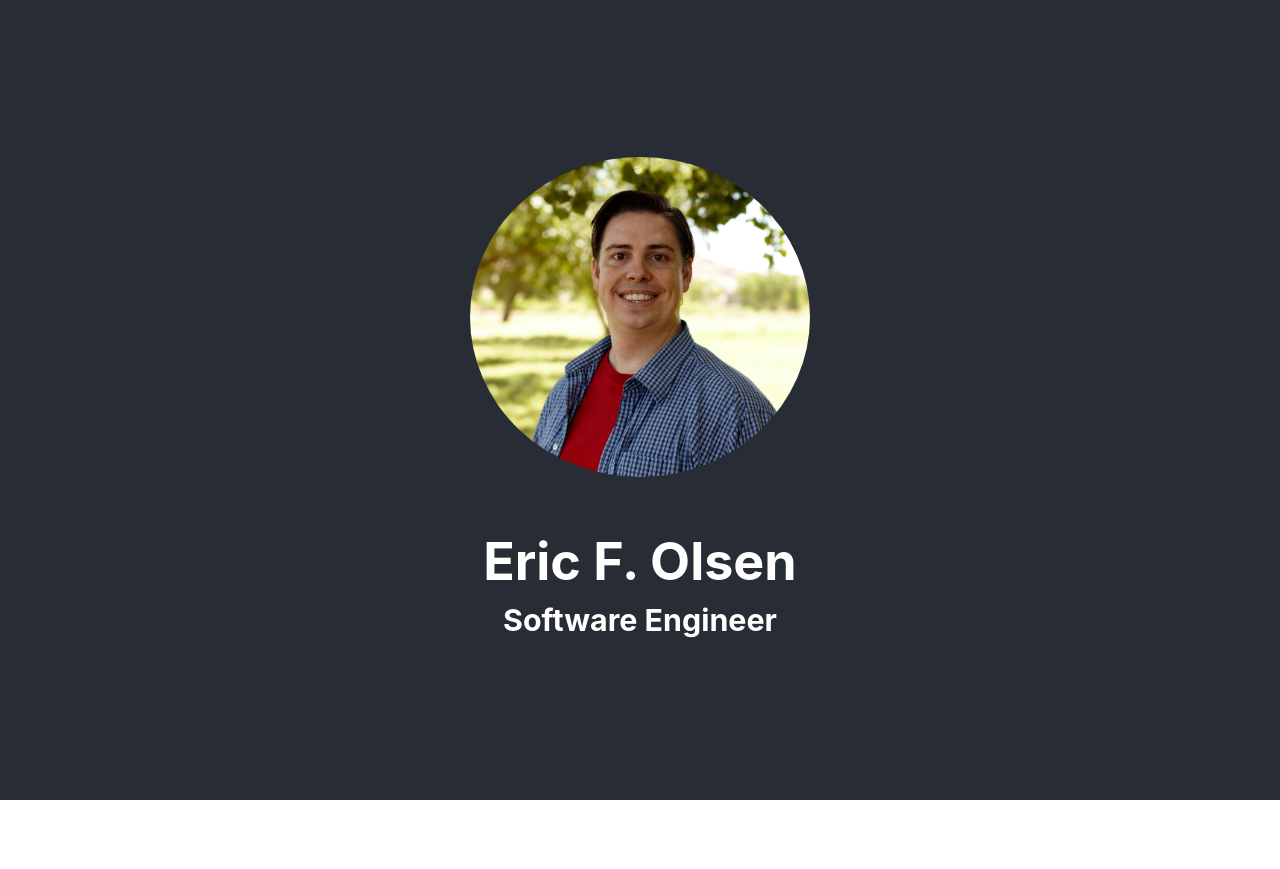
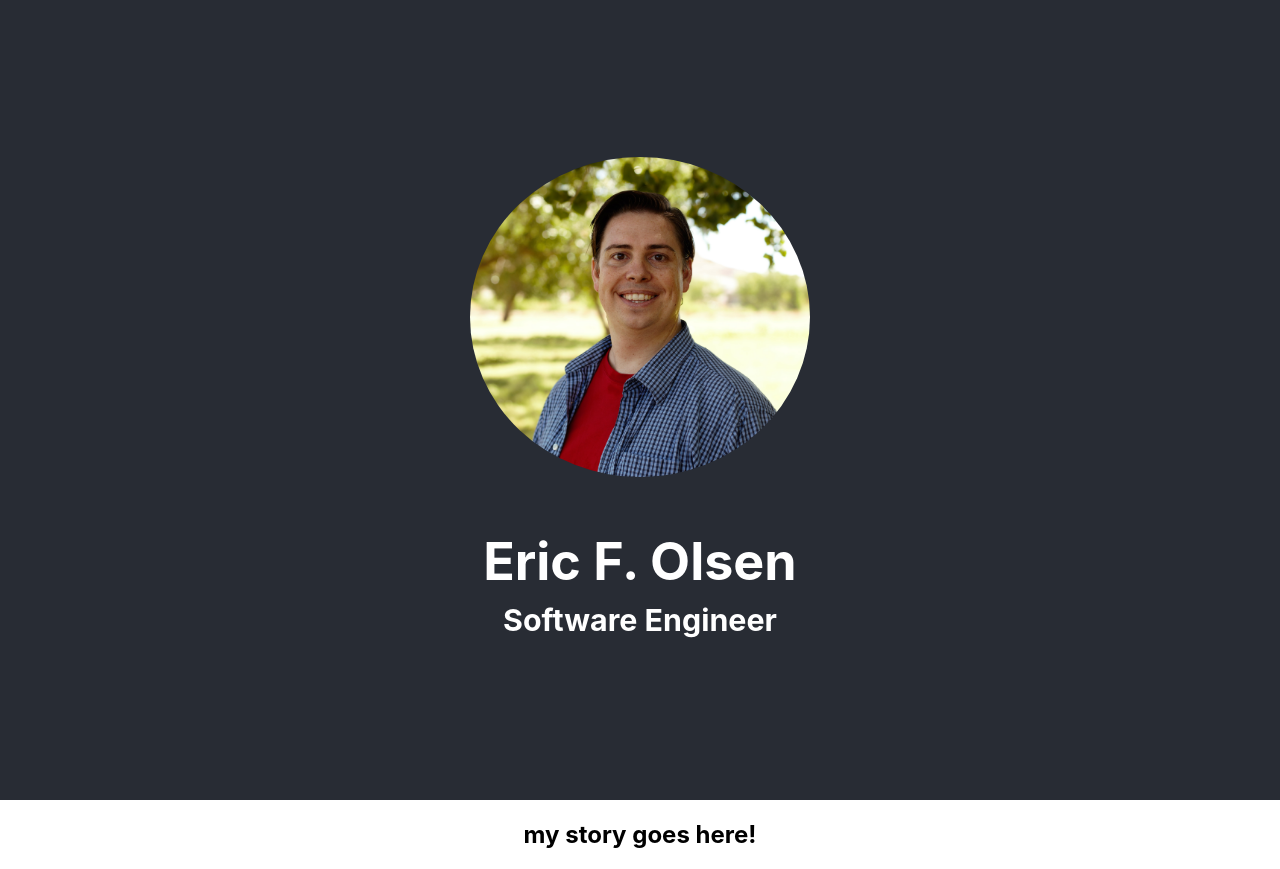
Before and after one commit to Azmaeus/react-aboutme, a React (Create React App) app: page / in a window 1280 px wide. Before the commit the page ends 800 px from the top, so only its background shows below. Built offline with nearby package versions, Linux system fonts and the light colour scheme.

Commit message:
Add story component

```diff
--- a/src/App.js
+++ b/src/App.js
@@ -1,5 +1,6 @@
 import logo from './headshot.jpg';
 import './App.css';
+import Story from './components/Story';
 
 function App() {
   return (
@@ -13,6 +14,7 @@ function App() {
           Software Engineer
         </h3>
       </header>
+      <Story />
     </div>
   );
 }
--- /dev/null
+++ b/src/components/Story.js
@@ -0,0 +1,9 @@
+function Story() {
+  return (
+    <div className="section">
+      <h2>my story goes here!</h2>
+    </div>
+  );
+}
+
+export default Story;
```
